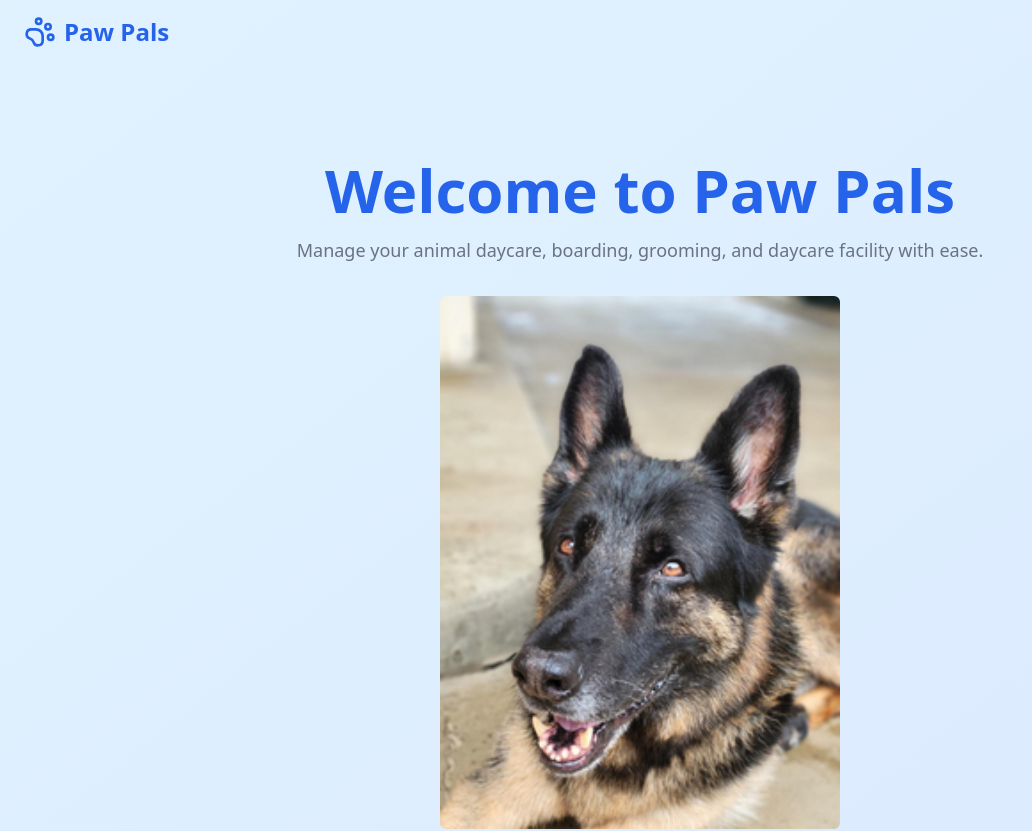
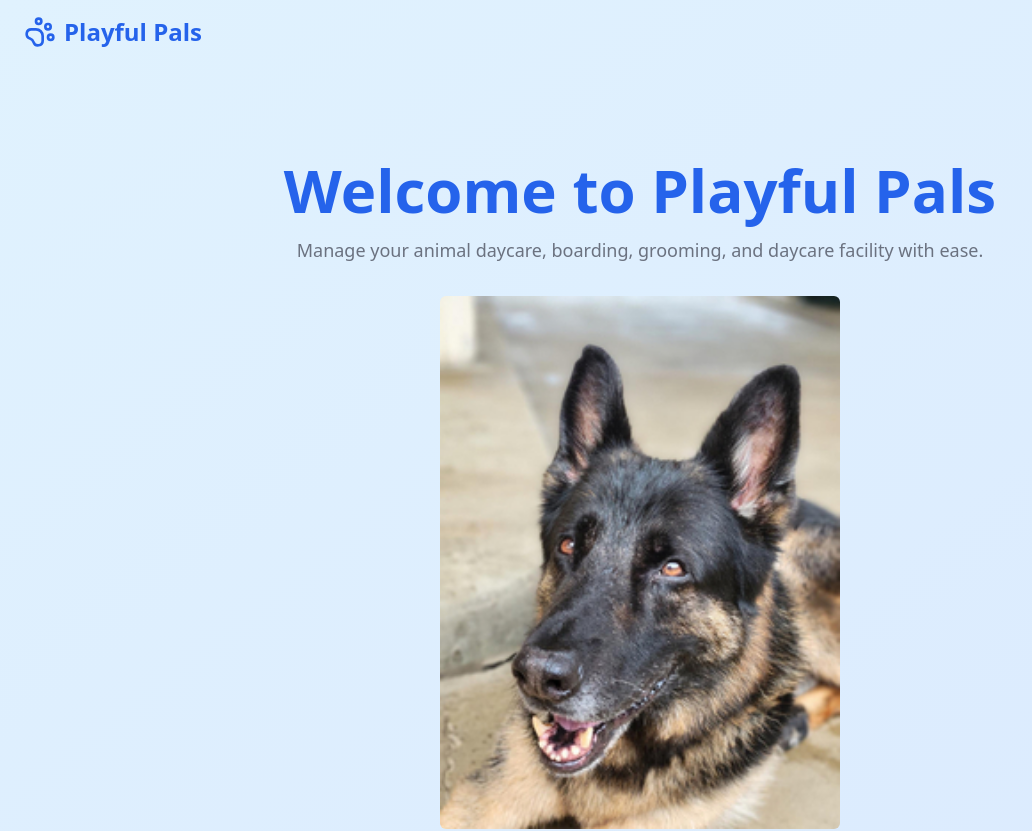
Before and after one commit to BrandonCorn/playful-pals, a Next.js app: page / in a window 1280 px wide. Shown: the top 831 px of the page, without its empty margins (0-1032 px from the left). Built offline with nearby package versions, Linux system fonts and the light colour scheme; no server answers.

Commit message:
update landing page business name

```diff
--- a/app/(home)/page.tsx
+++ b/app/(home)/page.tsx
@@ -9,14 +9,16 @@ export default function Page() {
       <header className="flex items-center justify-between px-6 py-4">
         <Link className="flex items-center gap-2" href="#">
           <PawPrintIcon className="h-8 w-8 text-[#2563EB]" />
-          <span className="text-2xl font-bold text-[#2563EB]">Paw Pals</span>
+          <span className="text-2xl font-bold text-[#2563EB]">
+            Playful Pals
+          </span>
         </Link>
       </header>
       <main className="flex-1 px-6 py-12 md:py-24">
         <div className="mx-auto max-w-4xl space-y-8 text-center">
           <div className="space-y-4">
             <h1 className="text-4xl font-bold text-[#2563EB] md:text-6xl">
-              Welcome to Paw Pals
+              Welcome to Playful Pals
             </h1>
             <p className="text-lg text-[#6B7280] dark:text-[#D1D5DB]">
               Manage your animal daycare, boarding, grooming, and daycare
```
